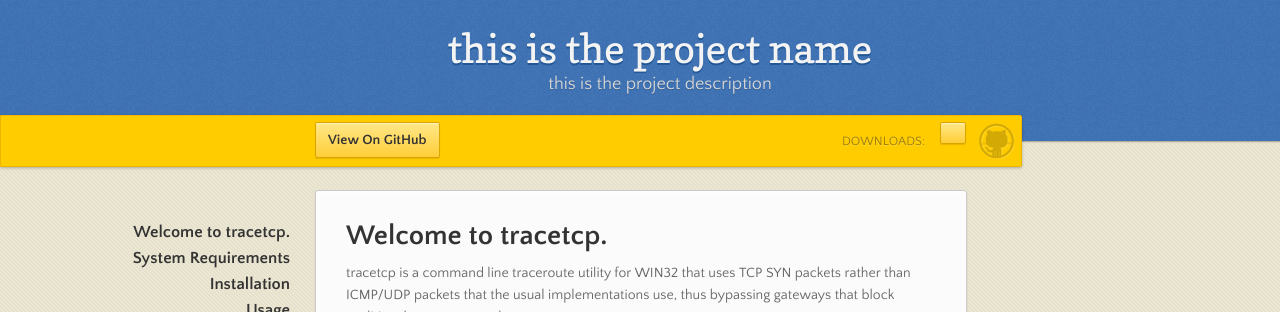
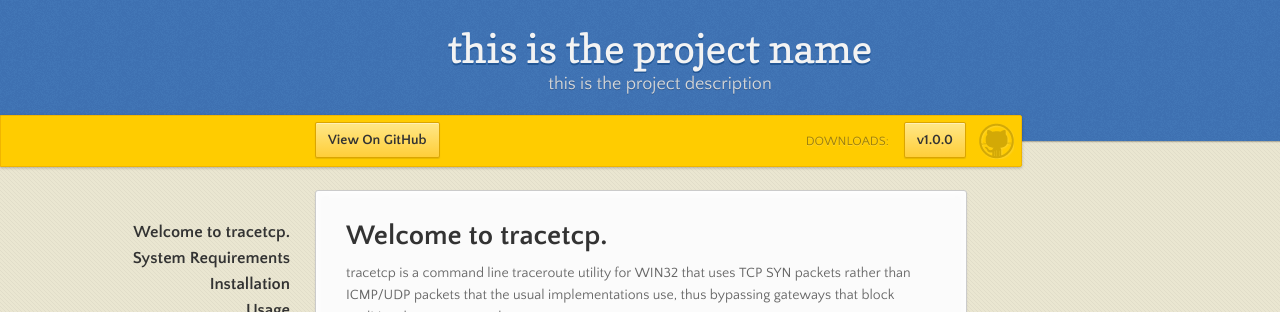
Before and after one commit to SimulatedSimian/SimulatedSimian.github.io, a Jekyll site: the page built from index.md, in a window 1280 px wide. Shown: the top 312 px of the page. Built offline with Jekyll 4.4.1, drawn with Linux system fonts in a browser that asks for light colours; nearby versions of some CDN libraries; Markdown is read by kramdown in place of the engine named in the settings.

Commit message:
Update std.html

```diff
--- a/_layouts/std.html
+++ b/_layouts/std.html
@@ -23,12 +23,12 @@
 
       <div id="banner">
         <span id="logo"></span>
-
+        <a href="{{site.homepage}}" class="button fork"><strong>{{site.homepagetext}}</strong></a>
         <a href="{{site.projectrepo}}" class="button fork"><strong>View On GitHub</strong></a>
         <div class="downloads">
           <span>Downloads:</span>
           <ul>
-            <li><a href="{{site.porjectdownloadURL}}" class="button">{{site.porjectdownloadtext}}</a></li>
+            <li><a href="{{site.projectdownloadURL}}" class="button">{{site.projectdownloadtext}}</a></li>
           </ul>
         </div>
       </div><!-- end banner -->
```
